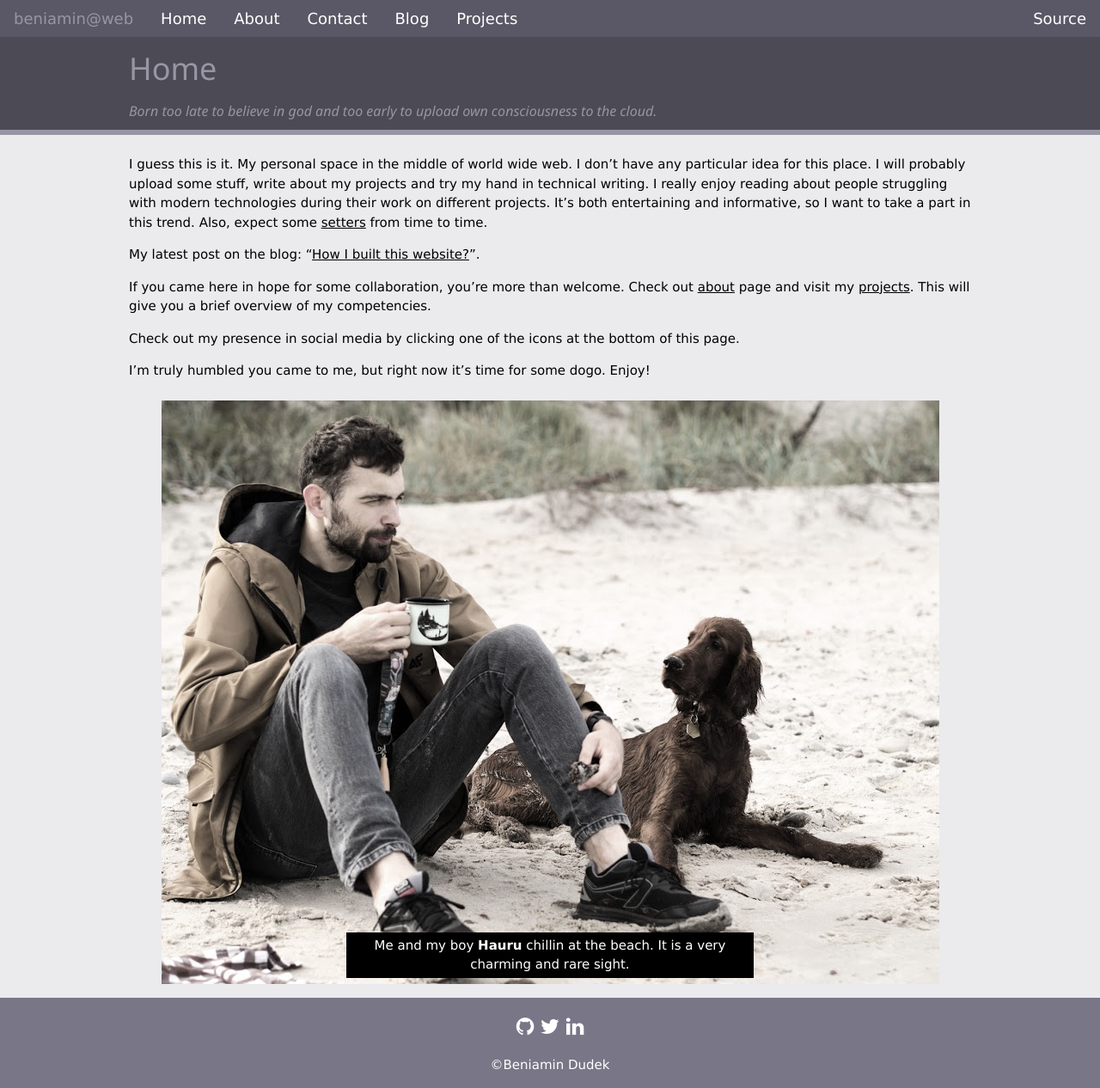
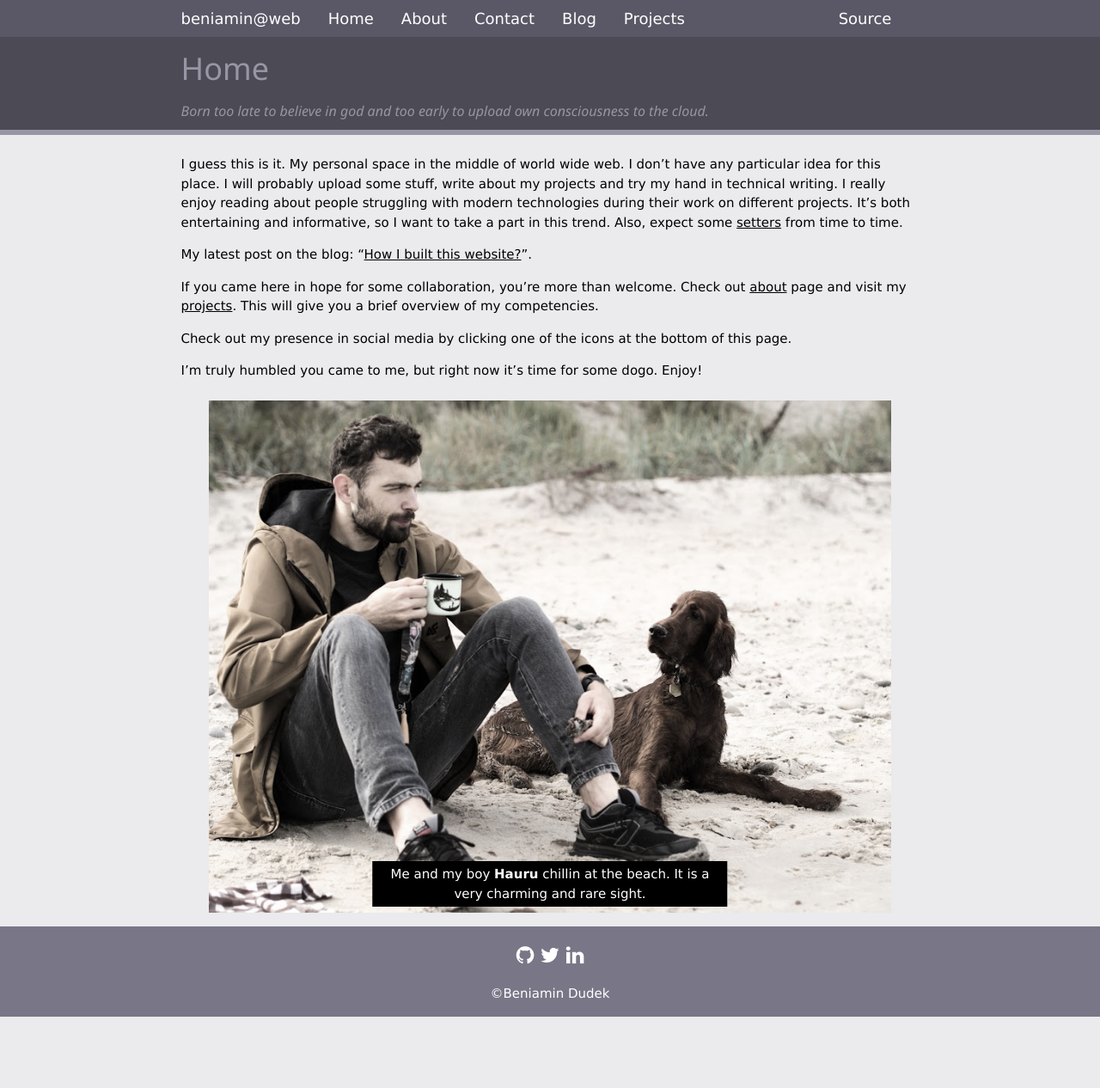
Before and after one commit to thinkofher/thinkofher.github.io, a Jekyll site: the page built from index.md, in a window 1280 px wide. Shown: the whole page at 86% size. Built offline with Jekyll 4.4.1, drawn with Linux system fonts in a browser that asks for light colours; after the commit the page ends 1183 px from its top, so only the background shows below that.

Commit message:
Change max-width of page content.
* Reason: better reading expierience.

```diff
--- a/_includes/header.html
+++ b/_includes/header.html
@@ -4,6 +4,7 @@
   <title>{{ site.title }} | {{ page.title }}</title>
   <link rel="stylesheet" href="/assets/css/w3.min.css">
   <link rel="stylesheet" href="/assets/css/theme.min.css">
+  <link rel="stylesheet" href="/assets/css/style.css">
   <link rel="stylesheet" href="https://cdnjs.cloudflare.com/ajax/libs/font-awesome/4.7.0/css/font-awesome.min.css">
   <link rel="icon" type="image/svg+xml" href="/assets/favicon.svg">
   <style>
--- a/_includes/navbar.html
+++ b/_includes/navbar.html
@@ -1,5 +1,6 @@
 <nav>
   <div class="w3-bar w3-theme-d4">
+    <div class="w3-content shift-nav">
       <div class="w3-bar-item w3-large w3-hover-text-theme" onclick="window.location='/';">{{ site.title }}</div>
       <a href="/index" class="w3-bar-item w3-button w3-large w3-hover-theme w3-hide-small">Home</a>
       <a href="/about" class="w3-bar-item w3-button w3-mobile w3-large w3-hover-theme w3-hide-small">About</a>
@@ -8,6 +9,7 @@
       <a href="/projects" class="w3-bar-item w3-button w3-mobile w3-large w3-hover-theme w3-hide-small">Projects</a>
       <a href="https://github.com/thinkofher/thinkofher.github.io" class="w3-bar-item w3-button w3-mobile w3-large w3-right w3-hover-theme w3-hide-small">Source</a>
       <a href="javascript:void(0)" class="w3-bar-item w3-button w3-right w3-hide-large w3-hide-medium" onclick="hamburgerMenu()"><i id="hamburger-icon" class="fa fa-bars w3-hover-opacity"></i></a>
+    </div>
   </div>
 
   <div id="hamburger" class="w3-bar-block w3-theme-d4 w3-hide w3-hide-large w3-hide-medium">
--- /dev/null
+++ b/assets/css/style.css
@@ -0,0 +1,26 @@
+/*
+ * My opinionated change: it's easier to read blogs
+ * with
+ */
+.w3-content {
+  max-width: 90ch;
+}
+
+/*
+ * Very ugly hack for having navbar aligned with article
+ * title.
+ *
+ * I love css frameworks.
+ */
+@media only screen and (min-width: 760px) {
+  .shift-nav {
+    position: relative;
+    margin: 0 auto;
+
+    /*
+     * literally negative value of horizontal padding of
+     * w3-bar-item class
+     */
+    left: -16px;
+  }
+}
--- a/dummy/mean.html
+++ b/dummy/mean.html
@@ -42,8 +42,8 @@ const MEAN = {
   HARMONIC: "harmonic"
 };
 
-// Functions for calculating different type
-// of means.
+// Functions for calculating different types
+// of mean.
 const arithmetic = (a, b) => ((a + b) / 2);
 const geometric = (a, b) => ((a * b)**(1/2));
 const harmonic = (a, b) => (2 / ((1 / a) + (1 / b)));
```
Lines whose indentation alone changed are shown as unchanged.
